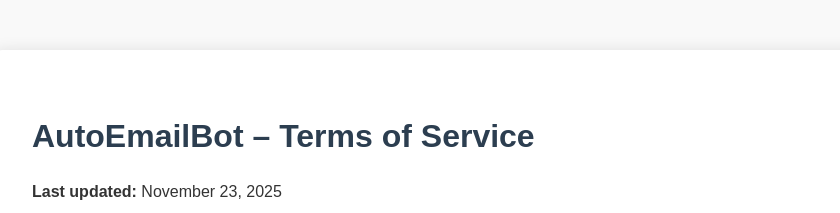
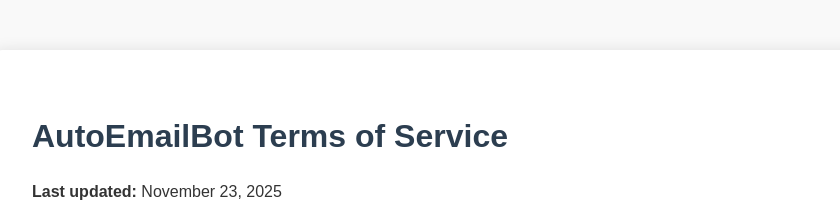
Before and after one commit to Hoomaan92e/autoemailbot-terms, a plain HTML site: page index.html in a window 1280 px wide. Shown: the top 213 px of the page, without its empty margins (208-1048 px from the left). Drawn offline with Linux system fonts and the light colour scheme.

Commit message:
Update index.html

```diff
--- a/index.html
+++ b/index.html
@@ -3,7 +3,7 @@
 <head>
     <meta charset="UTF-8">
     <meta name="viewport" content="width=device-width, initial-scale=1.0">
-    <title>AutoEmailBot – Terms of Service</title>
+    <title>AutoEmailBot Terms of Service</title>
     <style>
         body {
             font-family: Arial, sans-serif;
@@ -49,7 +49,7 @@
 </head>
 <body>
     <div class="container">
-        <h1>AutoEmailBot – Terms of Service</h1>
+        <h1>AutoEmailBot Terms of Service</h1>
         <p><strong>Last updated:</strong> November 23, 2025</p>
         <p>Welcome to AutoEmailBot. By using this application, you agree to the following Terms of Service. If you do not agree, please stop using the app.</p>
 
```
